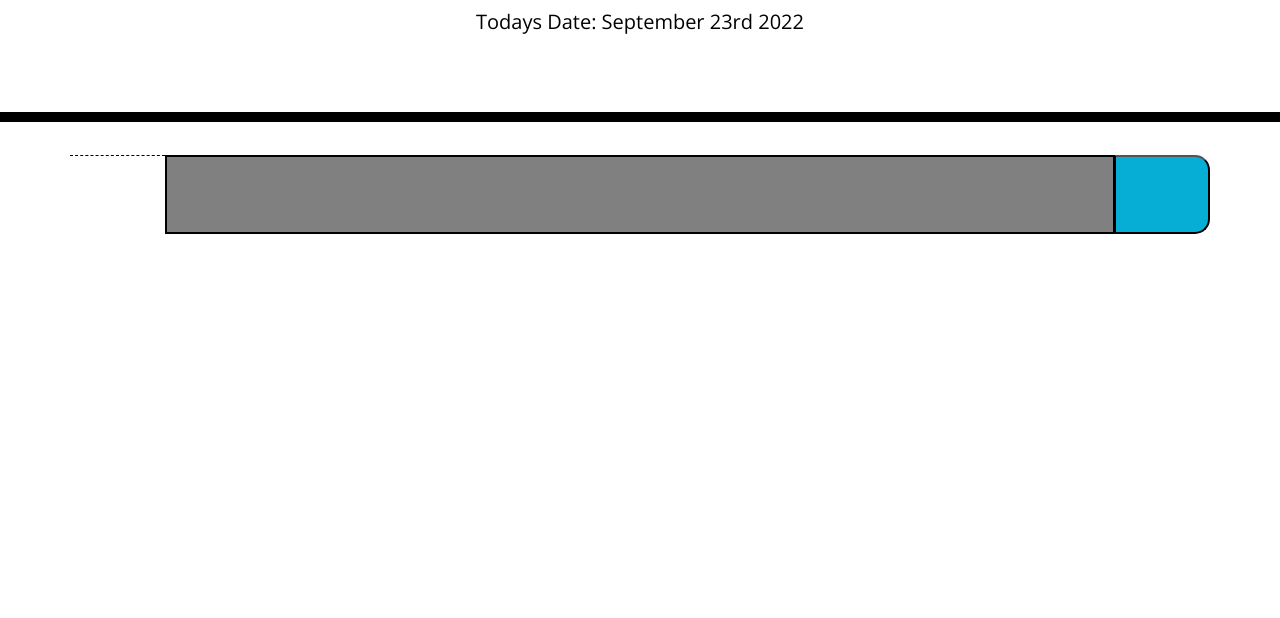
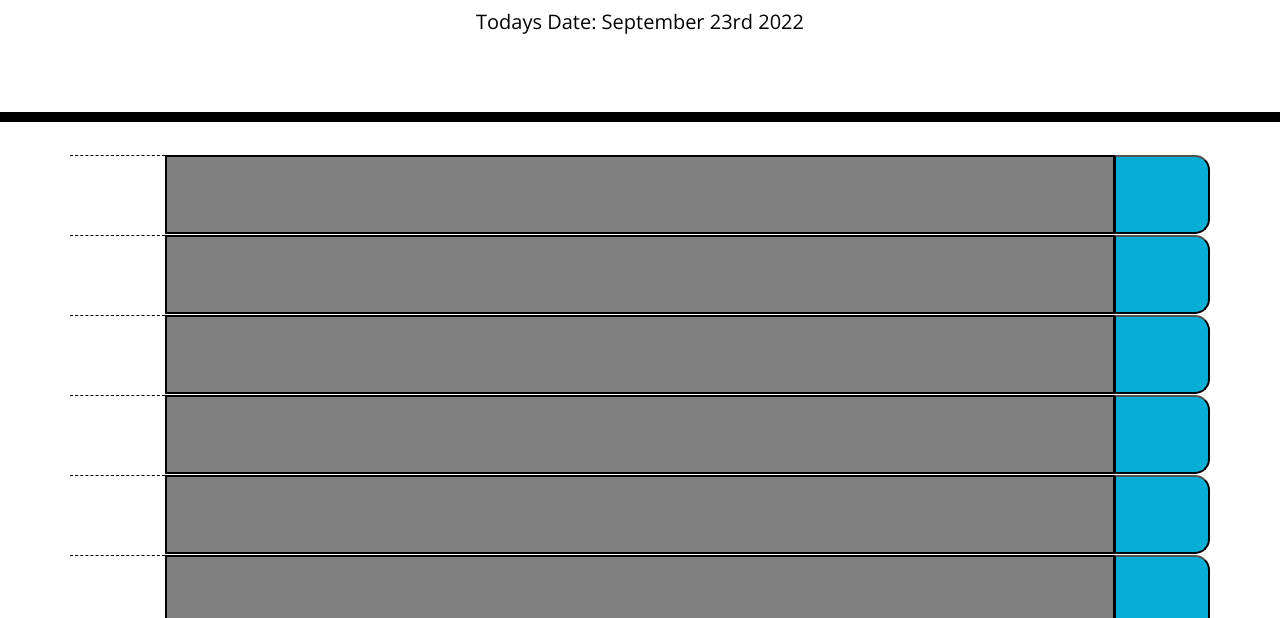
Before and after one commit to TreyKockelman/05-trey-kockelman-calendar-planner, a plain HTML site: page index.html in a window 1280 px wide. Shown: the part 182-800 px from the top of the page. Drawn offline with nearby package versions, Linux system fonts and the light colour scheme.

Commit message:
added dynamic elements

```diff
--- a/assets/js/scripts.js
+++ b/assets/js/scripts.js
@@ -2,14 +2,7 @@
 var currDate = moment().format('MMMM Do YYYY');
 var currTime = moment().format('h:mm:ss a');
 
-var saveBtn = $('.saveBtn');
-
 var events = JSON.parse(localStorage.getItem("eventsSaved")); //gets the events saved or just sets to empty object if no objects are saved
-
-var rowEl = $('<div class="row">');
-var hourDisplayEl = $('<div class="col-1 hour">');
-var inputEl = $('<input class="col-10 test-block">');
-var buttonEl = $('<button class="col-1 saveBtn">');
 
 var hour = moment().startOf('day').add(8, 'hours');
 var currHour = moment().format('h:mm:ss a');
@@ -23,25 +16,34 @@ function saveEvent() {
 
 }
 
+// Generates elements on HTML page
+function generateElements() {
+  var rowEl = $('<div class="row">');
+  var hourDisplayEl = $('<div class="col-1 hour">');
+  var inputEl = $('<input class="col-10 test-block">');
+  var buttonEl = $('<button class="col-1 saveBtn">');
+
+  //inserts elements into rows dynamically
+  rowEl.append(hourDisplayEl, inputEl, buttonEl);
+
+  return rowEl;
+
+}
+
+function generateTime() {
+
+}
 
 //displays current Date
 $(`#currentDay`).append(currDate);
 
-console.log(hour);
-console.log(endHour);
+// generates Hours and slots of calendar
+for ( ; hour < endHour; hour = moment(hour).add(1, 'hours')) {
 
-// generates Hours and slots of calendar
-if (hour < endHour) {
+  $('#element-container').append(generateElements());
+  console.log(hour);
+}
 
-  //inserts row dynamically
-  $('.container').append(rowEl);
-
-  //inserts elements into rows dynamically
-  $('.row').append(hourDisplayEl, inputEl, buttonEl);
-
-  hour++;
-
-}
 
 
 // Logs current real time
@@ -49,6 +51,7 @@ setInterval(function() {
   currTime = moment().format('h:mm:ss a');
 }, 1000);
 
-saveBtn.on('click', function() {
-  saveEvent();
-});
+// saveBtn.on('click', function() {
+//   saveEvent();
+//   console.log("click");
+// });
--- a/index.html
+++ b/index.html
@@ -28,7 +28,7 @@
       <p class="lead">A simple calendar app for scheduling your work day</p>
       <p id="currentDay" class="lead">Todays Date: </p>
     </header>
-    <div class="container">
+    <div class="container" id="element-container">
     </div>
 
     <script src="https://cdnjs.cloudflare.com/ajax/libs/jquery/3.2.1/jquery.min.js"></script>
```
